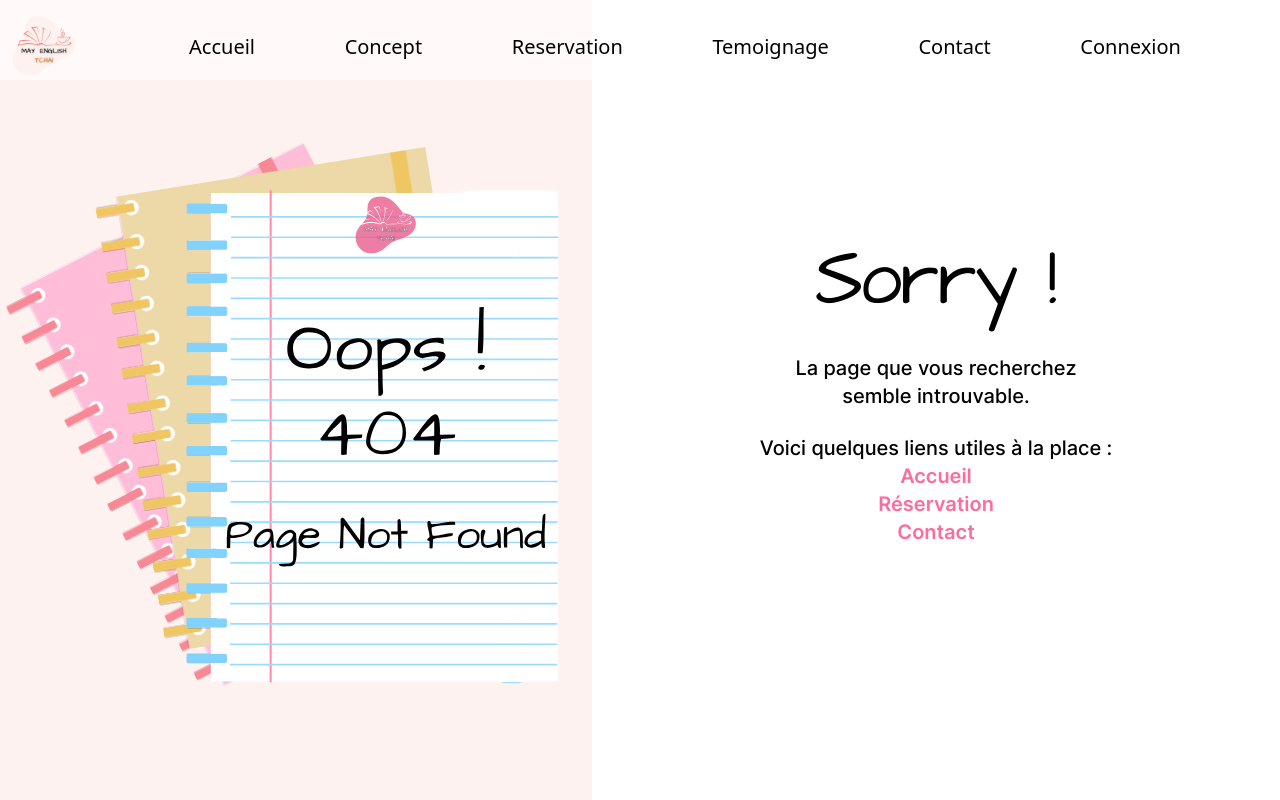
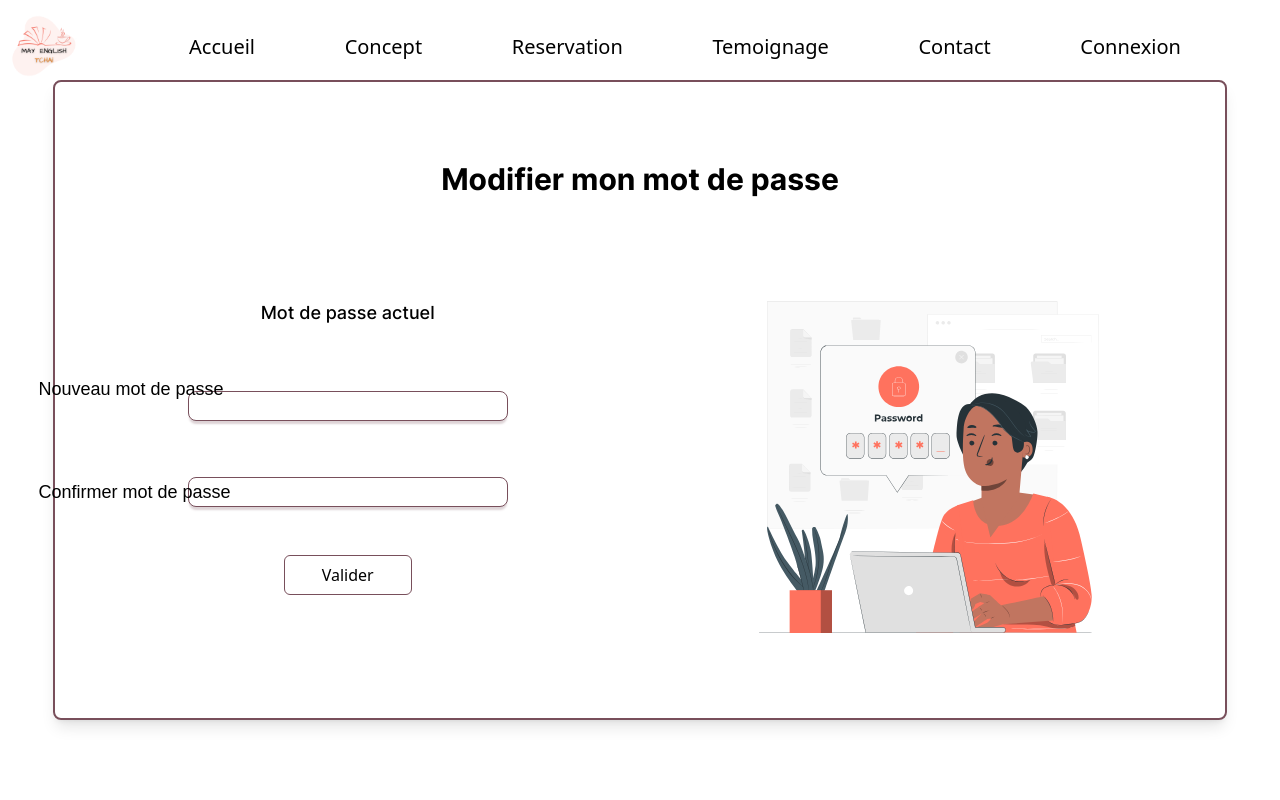
Before and after one commit to may-english-tchai/web-app, a React (Vite) app: page /update-password in a window 1280 px wide. Shown: the top 800 px of the page. Built offline with nearby package versions, Linux system fonts and the light colour scheme; a web font is replaced by a local one.

Commit message:
#feat: #208 add page update password

```diff
--- a/src/App.jsx
+++ b/src/App.jsx
@@ -14,6 +14,7 @@ import FailedPaymentPage from "./pages/FailedPaymentPage";
 import { Toaster } from "react-hot-toast";
 import ProfilePage from "./pages/ProfilePage";
 import AccountPage from "./pages/AccountPage";
+import UpdatePasswordPage from "./pages/UpdatePasswordPage";
 
 const App = () => {
 	return (
@@ -54,6 +55,7 @@ const App = () => {
 				<Route path="*" element={<NotFoundPage />} />
 				<Route path="/payment-canceled/:id?" element={<FailedPaymentPage />} />
 				<Route path="/account" element={<AccountPage />} />
+				<Route path="/update-password" element={<UpdatePasswordPage />} />
 			</Routes>
 
 			<Footer />
--- /dev/null
+++ b/src/assets/styles/updatePassword.scss
@@ -0,0 +1,16 @@
+$title-color : #662E3D;
+$border-color:#784F5B;
+$font-title: Inter-bold;
+
+
+@font-face {
+    font-family: "Inter-Bold";
+    src: url(/public/fonts/Inter-Bold.ttf);
+  }
+
+.input-password{
+    background-color: white;
+    box-shadow: 0px 4px 2px -1px rgba(120, 79, 91, 0.25);
+    border-radius: 0.5rem;
+    border: 1px solid #784F5B;
+}
--- /dev/null
+++ b/src/components/UpdatePassword.jsx
@@ -0,0 +1,62 @@
+import Button from "./elements/Button";
+import "../assets/styles/updatePassword.scss";
+
+const UpdatePassword = () => {
+	return (
+		<div>
+			<div className="flex flex-col items-center m-auto h-screen">
+				<div className="frame overflow-scroll lg:mt-auto mt-[24%] flex m-auto w-11/12 justify-center lg:h-4/5 h-[85%] items-center border-2 rounded-lg shadow-lg md:max-w-7xl flex-col ">
+					<div className="w-full flex justify-center lg:mt-0 mb-[5%] ">
+						<h1 className="p-5 mt-auto text-xl lg:text-3xl  ">
+							Modifier mon mot de passe
+						</h1>
+					</div>
+					<div className="w-full flex lg:flex-row-reverse flex-col justify-center ">
+						<div className=" flex justify-center w-full ">
+							<img
+								src="/img/Secure_login.svg"
+								alt="account"
+								className=" w-48 h-40 lg:w-96 lg:h-96 mx-8"
+							/>
+						</div>
+
+						<div className="information w-full justify-center items-center lg:flex-col">
+							<div className="flex flex-col  lg:grid-cols-1 w-full justify-center items-center m-auto">
+								<div className="text-lg mt-6">
+									<p>Mot de passe actuel</p>
+								</div>
+								<div className="flex  m-auto flex-col text-lg lg:mt-12 mt-6">
+									<label className=" mx-auto" htmlFor="name">
+										Nouveau mot de passe
+									</label>
+									<input
+										className="input-password lg:my-4 lg:w-80 my-auto w-[11rem]"
+										type="text"
+										id="name"
+										defaultValue=""
+									/>
+								</div>
+								<div className="flex justify-center flex-col text-lg mt-6">
+									<label className=" mx-auto" htmlFor="name">
+										Confirmer mot de passe
+									</label>
+									<input
+										className="input-password lg:my-4 lg:w-80 my-auto w-[11rem] "
+										type="text"
+										id="name"
+										defaultValue=""
+									/>
+								</div>
+							</div>
+							<div className="flex w-full justify-center items-center mx-auto my-8 max-w-[8rem] ">
+								<Button style={{ borderColor: "#784F5B" }}>Valider</Button>
+							</div>
+						</div>
+					</div>
+				</div>
+			</div>
+		</div>
+	);
+};
+
+export default UpdatePassword;
--- /dev/null
+++ b/src/pages/UpdatePasswordPage.jsx
@@ -0,0 +1,11 @@
+import UpdatePassword from "../components/UpdatePassword";
+
+const UpdatePasswordPage = () => {
+	return (
+		<div>
+			<UpdatePassword />
+		</div>
+	);
+};
+
+export default UpdatePasswordPage;
```
Also changed, not shown: public/img/Secure_login.svg (added).
